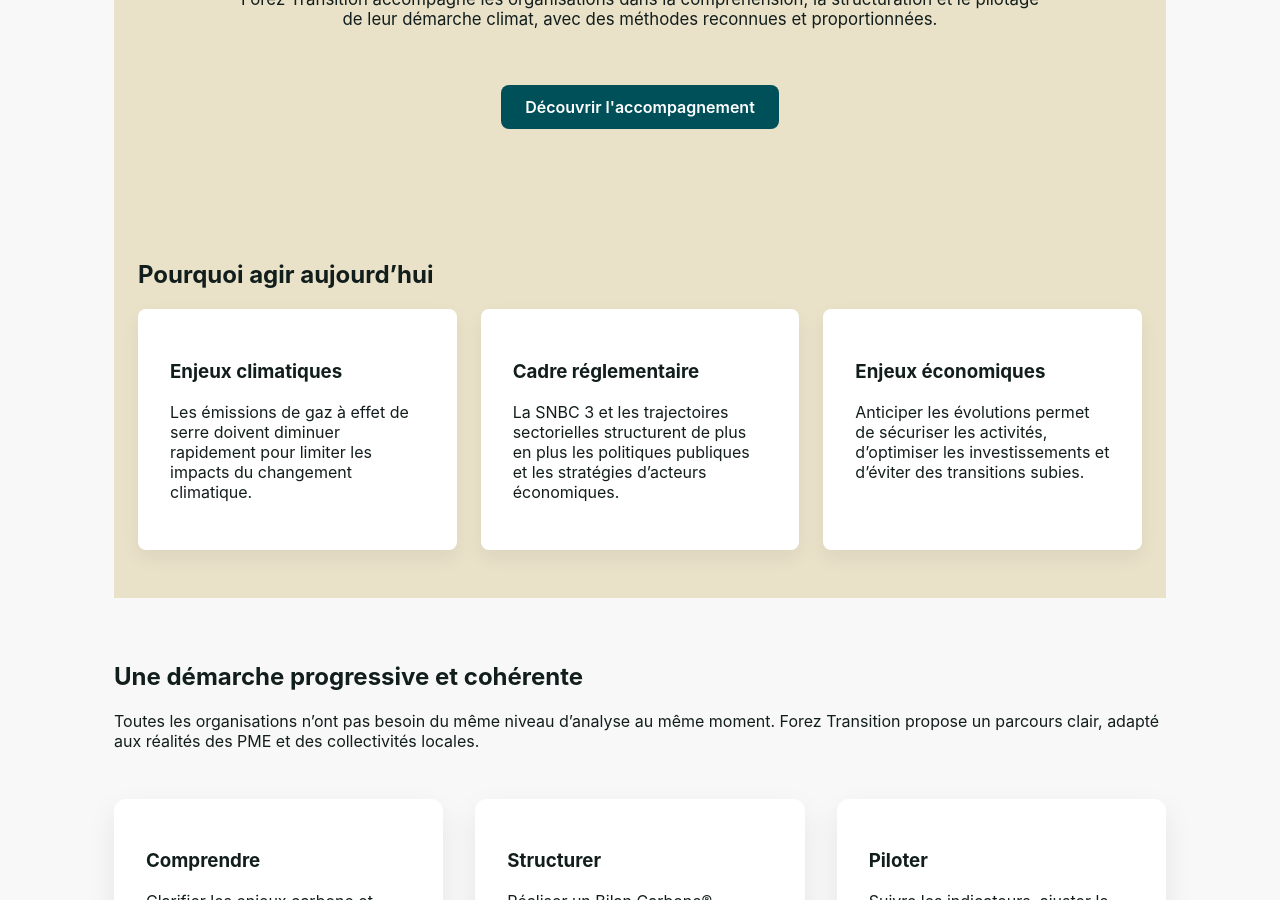
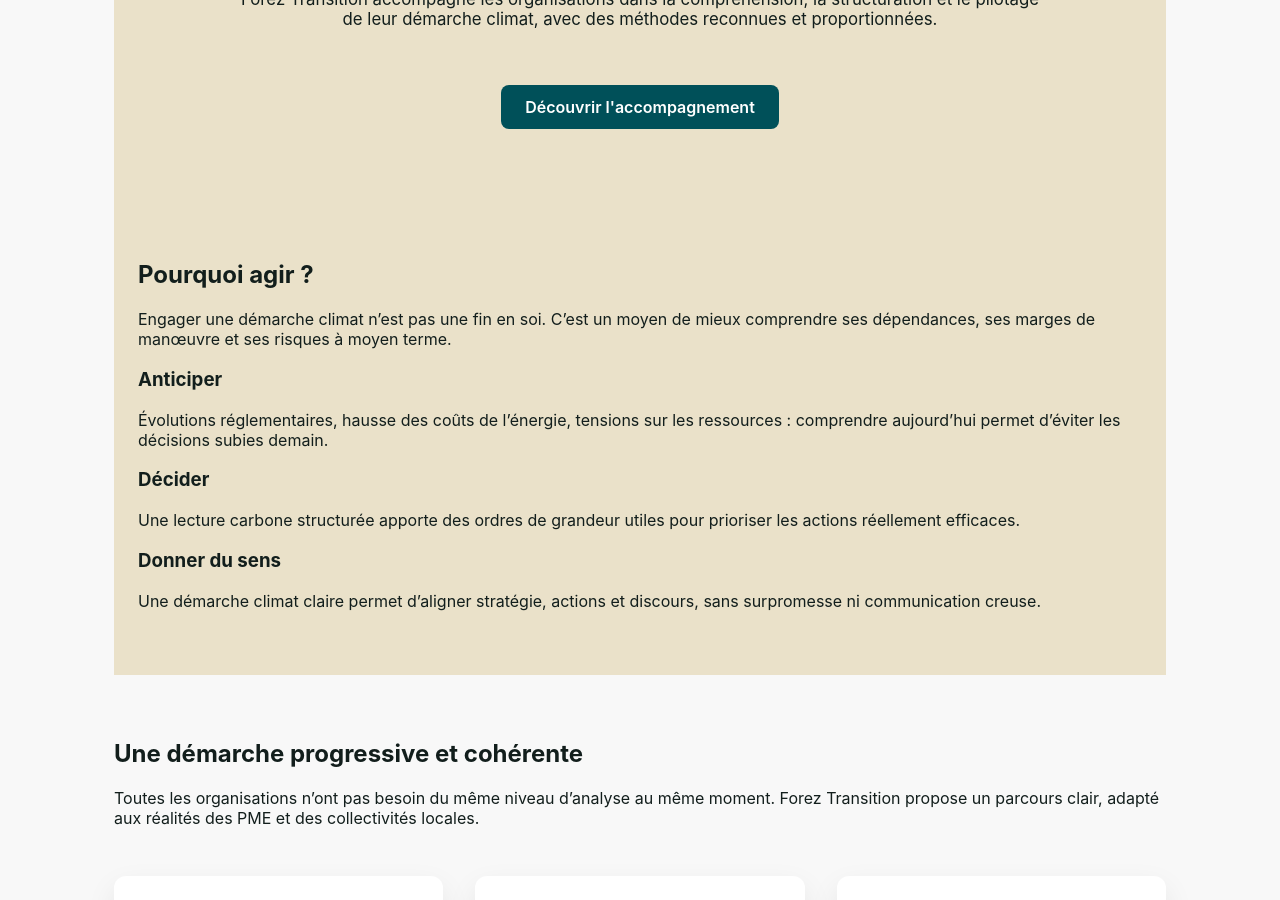
Before and after one commit to Alex-JULIEN/forez-transition, a Jekyll site: the page built from index.md, in a window 1280 px wide and 900 px high, scrolled down 410 px. Built offline with Jekyll 4.4.1, drawn with Linux system fonts in a browser that asks for light colours.

Commit message:
Update index.md

```diff
--- a/index.md
+++ b/index.md
@@ -27,30 +27,40 @@ layout: default
   </div>
 </section>
 
-<section class="section section-alt">
-  <h2>Pourquoi agir aujourd’hui</h2>
-  <div class="cards">
-    <div class="card">
-      <h3>Enjeux climatiques</h3>
+<section class="section section-alt why-act">
+  <h2>Pourquoi agir ?</h2>
+
+  <p class="section-intro">
+    Engager une démarche climat n’est pas une fin en soi.
+    C’est un moyen de mieux comprendre ses dépendances,
+    ses marges de manœuvre et ses risques à moyen terme.
+  </p>
+
+  <div class="why-grid">
+    <div class="why-item">
+      <h3>Anticiper</h3>
       <p>
-        Les émissions de gaz à effet de serre doivent diminuer
-        rapidement pour limiter les impacts du changement climatique.
+        Évolutions réglementaires, hausse des coûts de l’énergie,
+        tensions sur les ressources :
+        comprendre aujourd’hui permet d’éviter les décisions subies demain.
       </p>
     </div>
-    <div class="card">
-      <h3>Cadre réglementaire</h3>
+
+    <div class="why-item">
+      <h3>Décider</h3>
       <p>
-        La SNBC 3 et les trajectoires sectorielles
-        structurent de plus en plus les politiques publiques
-        et les stratégies d’acteurs économiques.
+        Une lecture carbone structurée apporte
+        des ordres de grandeur utiles
+        pour prioriser les actions réellement efficaces.
       </p>
     </div>
-    <div class="card">
-      <h3>Enjeux économiques</h3>
+
+    <div class="why-item">
+      <h3>Donner du sens</h3>
       <p>
-        Anticiper les évolutions permet de sécuriser les activités,
-        d’optimiser les investissements
-        et d’éviter des transitions subies.
+        Une démarche climat claire permet
+        d’aligner stratégie, actions et discours,
+        sans surpromesse ni communication creuse.
       </p>
     </div>
   </div>
```
